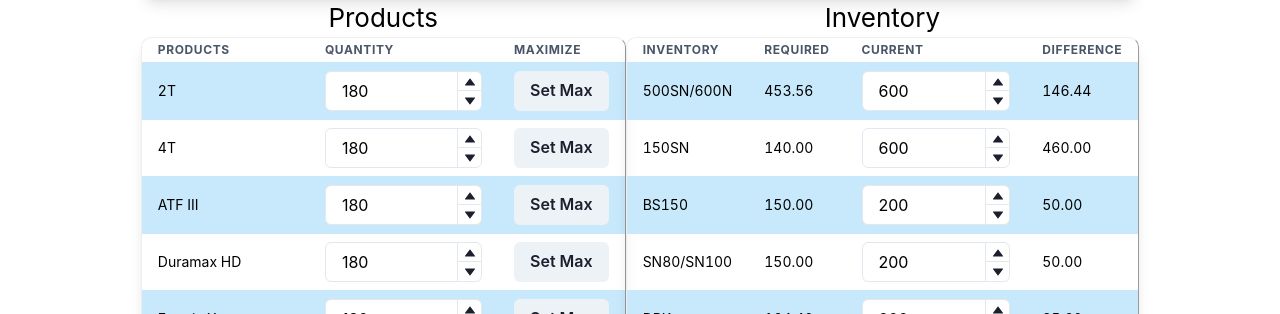
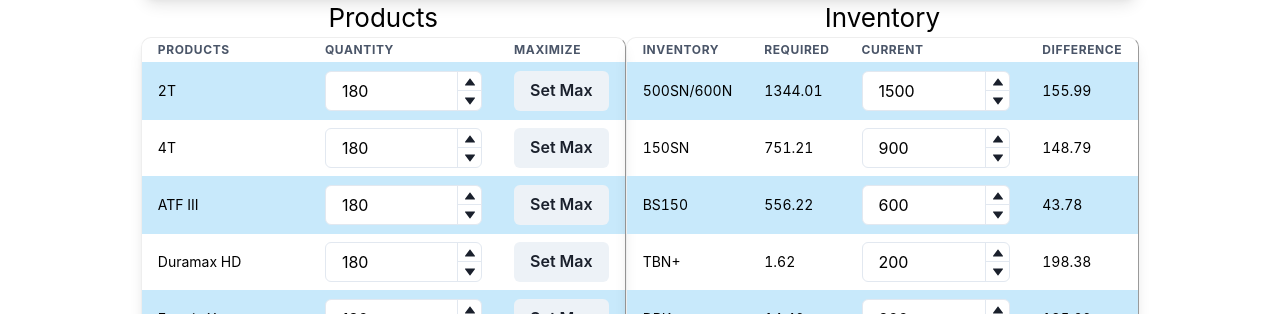
Before and after one commit to ellisrugazoora/ellis-react-app2, a React (Create React App) app: page / in a window 1280 px wide. Shown: the part 638-952 px from the top of the page. Built offline with nearby package versions, Linux system fonts and the light colour scheme.

Commit message:
Added all the formulas

```diff
--- a/src/Components/Tanga/Components/Graph3.js
+++ b/src/Components/Tanga/Components/Graph3.js
@@ -19,36 +19,46 @@ function Graph3(props){
     var data = DataFunction;
     const [args, SetArgs] = useState(
         {
-        bo1: 600, bo2: 600, bo3:200, bo4: 200, bo5: 200, bo6: 200, ad1:200, ad2:200, ad3:200, ad4:200, ad5: 200, ad6: 200, ad7: 200, ad8: 200, ad9:200, ad10: 200, ad11: 200, ad12: 200, //Starting inventory is a prop
+        bo1: 1500, bo2: 900, bo3:600, bo4: 200, bo5: 200, bo6: 200, ad1:200, ad2:200, ad3:200, ad4:200, ad5: 200, ad6: 200, ad7: 200, ad8: 200, ad9:200, ad10: 200, ad11: 200, ad12: 200, //Starting inventory is a prop
         formulas: {
-            _2T: {bo1:0.9050,bo2:0,bo3:0, bo4:0, bo5:0.08, bo6:1/18, bo7:0.002, ad1:1/18, ad2:1/18, ad3:1/18, ad4:1/18, ad5:1/18, ad6:1/18, ad7:1/18, ad8:1/18, ad9:1/18, ad10:1/18, ad11:1/18, ad12:1/18},
-            _4T: {bo1:0.8370,bo2:0,bo3:1/18, bo4:1/18, bo5:1/18, bo6:1/18, bo7:0, ad1:1/18, ad2:1/18, ad3:1/18, ad4:1/18, ad5:1/18, ad6:1/18, ad7:1/18, ad8:1/18, ad9:1/18, ad10:1/18, ad11:1/18, ad12:1/18},
-            atfIII: {bo1:1/18,bo2:1/18,bo3:1/18, bo4:1/18, bo5:1/18, bo6:1/18,bo7:0, ad1:1/18, ad2:1/18, ad3:1/18, ad4:1/18, ad5:1/18, ad6:1/18, ad7:1/18, ad8:1/18, ad9:1/18, ad10:1/18, ad11:1/18, ad12:1/18},
-            DuramaxHD:{bo1:1/18,bo2:1/18,bo3:1/18, bo4:1/18, bo5:1/18, bo6:1/18,bo7:0, ad1:1/18, ad2:1/18, ad3:1/18, ad4:1/18, ad5:1/18, ad6:1/18, ad7:1/18, ad8:1/18, ad9:1/18, ad10:1/18, ad11:1/18, ad12:1/18},
-            FrontiaX:{bo1:1/18,bo2:1/18,bo3:1/18, bo4:1/18, bo5:1/18, bo6:1/18,bo7:0, ad1:1/18, ad2:1/18, ad3:1/18, ad4:1/18, ad5:1/18, ad6:1/18, ad7:1/18, ad8:1/18, ad9:1/18, ad10:1/18, ad11:1/18, ad12:1/18},
-            Geo80W90:{bo1:1/18,bo2:1/18,bo3:1/18, bo4:1/18, bo5:1/18, bo6:1/18,bo7:0, ad1:1/18, ad2:1/18, ad3:1/18, ad4:1/18, ad5:1/18, ad6:1/18, ad7:1/18, ad8:1/18, ad9:1/18, ad10:1/18, ad11:1/18, ad12:1/18},
-            Geo85W140:{bo1:1/18,bo2:1/18,bo3:1/18, bo4:1/18, bo5:1/18, bo6:1/18,bo7:0, ad1:1/18, ad2:1/18, ad3:1/18, ad4:1/18, ad5:1/18, ad6:1/18, ad7:1/18, ad8:1/18, ad9:1/18, ad10:1/18, ad11:1/18, ad12:1/18},
-            Hydrax32:{bo1:1/18,bo2:1/18,bo3:1/18, bo4:1/18, bo5:1/18, bo6:1/18,bo7:0, ad1:1/18, ad2:1/18, ad3:1/18, ad4:1/18, ad5:1/18, ad6:1/18, ad7:1/18, ad8:1/18, ad9:1/18, ad10:1/18, ad11:1/18, ad12:1/18},
-            HydraxZ46:{bo1:1/18,bo2:1/18,bo3:1/18, bo4:1/18, bo5:1/18, bo6:1/18,bo7:0, ad1:1/18, ad2:1/18, ad3:1/18, ad4:1/18, ad5:1/18, ad6:1/18, ad7:1/18, ad8:1/18, ad9:1/18, ad10:1/18, ad11:1/18, ad12:1/18},
-            HydraxZ68:{bo1:1/18,bo2:1/18,bo3:1/18, bo4:1/18, bo5:1/18, bo6:1/18,bo7:0, ad1:1/18, ad2:1/18, ad3:1/18, ad4:1/18, ad5:1/18, ad6:1/18, ad7:1/18, ad8:1/18, ad9:1/18, ad10:1/18, ad11:1/18, ad12:1/18},
-            PowerTransSP150:{bo1:1/18,bo2:1/18,bo3:1/18, bo4:1/18, bo5:1/18, bo6:1/18,bo7:0, ad1:1/18, ad2:1/18, ad3:1/18, ad4:1/18, ad5:1/18, ad6:1/18, ad7:1/18, ad8:1/18, ad9:1/18, ad10:1/18, ad11:1/18, ad12:1/18},
-            PowerTransSP220:{bo1:1/18,bo2:1/18,bo3:1/18, bo4:1/18, bo5:1/18, bo6:1/18,bo7:0, ad1:1/18, ad2:1/18, ad3:1/18, ad4:1/18, ad5:1/18, ad6:1/18, ad7:1/18, ad8:1/18, ad9:1/18, ad10:1/18, ad11:1/18, ad12:1/18},
-            PowerTransSP320:{bo1:1/18,bo2:1/18,bo3:1/18, bo4:1/18, bo5:1/18, bo6:1/18,bo7:0, ad1:1/18, ad2:1/18, ad3:1/18, ad4:1/18, ad5:1/18, ad6:1/18, ad7:1/18, ad8:1/18, ad9:1/18, ad10:1/18, ad11:1/18, ad12:1/18},
-            Sb22D210:{bo1:1/18,bo2:1/18,bo3:1/18, bo4:1/18, bo5:1/18, bo6:1/18,bo7:0, ad1:1/18, ad2:1/18, ad3:1/18, ad4:1/18, ad5:1/18, ad6:1/18, ad7:1/18, ad8:1/18, ad9:1/18, ad10:1/18, ad11:1/18, ad12:1/18},
-            SentryHDSae40:{bo1:1/18,bo2:1/18,bo3:1/18, bo4:1/18, bo5:1/18, bo6:1/18,bo7:0, ad1:1/18, ad2:1/18, ad3:1/18, ad4:1/18, ad5:1/18, ad6:1/18, ad7:1/18, ad8:1/18, ad9:1/18, ad10:1/18, ad11:1/18, ad12:1/18},
-            TurbofleetSae15W:{bo1:1/18,bo2:1/18,bo3:1/18, bo4:1/18, bo5:1/18, bo6:1/18,bo7:0, ad1:1/18, ad2:1/18, ad3:1/18, ad4:1/18, ad5:1/18, ad6:1/18, ad7:1/18, ad8:1/18, ad9:1/18, ad10:1/18, ad11:1/18, ad12:1/18}
+            _2T: populateformula({bo1:0.9050, bo5:0.08, ad9:0.0150}),
+            _4T: populateformula({bo1:0.8370,bo3:0.0530,ad2:0.002, ad5:0.0500, ad7:0.0580}),
+            atfIII: populateformula({bo2:0.6097,bo4:0.3,ad8:0.09,ad11:0.0003}),
+            DuramaxHD: populateformula({bo1:0.7780, bo3:0.1720,ad1:0.006,ad6:0.0440}),
+            FrontiaX: populateformula({bo1:0.6238, bo2:0.2442, ad2:0.002,ad5:0.0760,ad7:0.0540}),
+            Geo80W90:populateformula({bo1:0.7600,bo3:0.2050,ad2:0.015,ad4:0.02}),
+            Geo85W140:populateformula({bo1:0.030,bo3:0.927,ad2:0.003,ad4:0.0400}),
+            Hydrax32:populateformula({bo2:0.9895,ad2:0.002,ad10:0.0085}),
+            HydraxZ46:populateformula({bo1:0.2905,bo2:0.7,ad2:0.001,ad10:0.0085}),
+            HydraxZ68:populateformula({bo1:0.6805,bo2:0.31,ad2:0.001,ad10:0.0085}),
+            PowerTransSP150:populateformula({bo1:0.7650,bo3:0.22,ad4:0.0150}),
+            PowerTransSP220:populateformula({bo1:0.4629,bo3:0.5201,ad2:0.002,ad4:0.0150}),
+            PowerTransSP320:populateformula({bo1:0.17, bo3:0.8130,ad2:0.002,ad4:0.0150}),
+            Sb22D210:populateformula({bo2:0.9,bo4:0.1}),
+            SentryHDSae40:populateformula({bo1:0.7830,bo3:0.1800,ad1:0.003,ad6:0.0340}),
+            TurbofleetSae15W:populateformula({bo1:0.3810,bo2:0.42,ad2:0.002,ad3:0.1170,ad5:0.08})
         },
         _2T:180, _4T:180,atfIII: 180,DuramaxHD:180, FrontiaX:180,Geo80W90:180,Geo85W140:180,Hydrax32:180,HydraxZ46:180,HydraxZ68:180,PowerTransSP150:180,PowerTransSP220:180,PowerTransSP320:180,Sb22D210:180,SentryHDSae40:180,TurbofleetSae15W:180
         }
     );
 
+    function populateformula(obj){
+        let result = {bo1:0,bo2:0,bo3:0,bo4:0,bo5:0,bo6:0,bo7:0,ad1:0,ad2:0,ad3:0,ad4:0,ad5:0,ad6:0,ad7:0,ad8:0,ad9:0,ad10:0,ad11:0,ad12:0,ad13:0};
+        for (const key in obj) {
+            result[key] = obj[key];
+            // if (Object.hasOwnProperty(obj)) {
+            //     result[key] = obj[key];
+            // }
+        }
+        return result;
+    }
     var chartOptions = {
         // Data: Data to be displayed in the chart
     title: {
         text: `Mogas LOBP Production projection ${props.title}`,
     },
     data: [ //each object is a group (stacked or not)
-        data(args).bo1, data(args).bo2, data(args).bo3, data(args).bo5, data(args).ad1,data(args).ad2,data(args).ad3,
+        data(args).bo1, data(args).bo2, data(args).bo3, data(args).bo4,data(args).bo5, data(args).ad1,data(args).ad2,data(args).ad3,
         data(args).ad4, data(args).ad5, data(args).ad6, data(args).ad7, data(args).ad8, data(args).ad9,
         data(args).ad10, data(args).ad11, data(args).ad12 //I should make this a fnx({args})
         //DataFunction({args}).baseoil,
@@ -172,8 +182,8 @@ function Graph3(props){
     var inv_table_data = {
         inv1: {col1: "500SN/600N", col2: data(args).bo1.sum.toFixed(2), col3: <NumberInp prod="bo1" init={args.bo1} onChange={inv_table} value={args.bo1} />, col4: (args.bo1 - data(args).bo1.sum).toFixed(2)},
         inv2: {col1: "150SN", col2: data(args).bo2.sum.toFixed(2), col3: <NumberInp prod="bo2" init={args.bo2} onChange={inv_table} value={args.bo2} />, col4: (args.bo2 - data(args).bo2.sum).toFixed(2)},
-        inv3: {col1: "BS150", col2: data(args).bo3.sum.toFixed(2), col3: <NumberInp prod="bo3" init={args.bo3} onChange={inv_table} value={args.bo3} />, col4: (args.bo3 - data(args).bo3.sum).toFixed(2)},
-        inv4: {col1: "SN80/SN100", col2: data(args).bo4.sum.toFixed(2), col3: <NumberInp prod="bo4" init={args.bo4} onChange={inv_table} value={args.bo4} />, col4: (args.bo4 - data(args).bo4.sum).toFixed(2)},
+        inv4: {col1: "BS150", col2: data(args).bo3.sum.toFixed(2), col3: <NumberInp prod="bo3" init={args.bo3} onChange={inv_table} value={args.bo3} />, col4: (args.bo3 - data(args).bo3.sum).toFixed(2)},
+        inv6: {col1: "SN80/SN100", col2: data(args).bo4.sum.toFixed(2), col3: <NumberInp prod="bo4" init={args.bo4} onChange={inv_table} value={args.bo4} />, col4: (args.bo4 - data(args).bo4.sum).toFixed(2)},
         inv5: {col1: "DPK", col2: data(args).bo5.sum.toFixed(2), col3: <NumberInp prod="bo5" init={args.bo5} onChange={inv_table} value={args.bo5} />, col4: (args.bo5 - data(args).bo5.sum).toFixed(2)},
 
         inv6: {col1: "TBN+", col2: data(args).ad1.sum.toFixed(2), col3: <NumberInp prod="ad1" init={args.ad1} onChange={inv_table} value={args.ad1} />, col4: (args.ad1 - data(args).ad1.sum).toFixed(2)},
--- a/src/Components/Tanga/Data/DataFunction.js
+++ b/src/Components/Tanga/Data/DataFunction.js
@@ -367,7 +367,7 @@ function DataFunction(mult){
         TurbofleetSae15W:val("TurbofleetSae15W", "ad12")
     },
     ad13: {
-        quarter: "TURB",
+        quarter: "TM PA",
         _2T: val("_2T", "ad13"),
         _4T: val("_4T", "ad13"),
         spare: mult.ad12 - total("ad13"),
```
